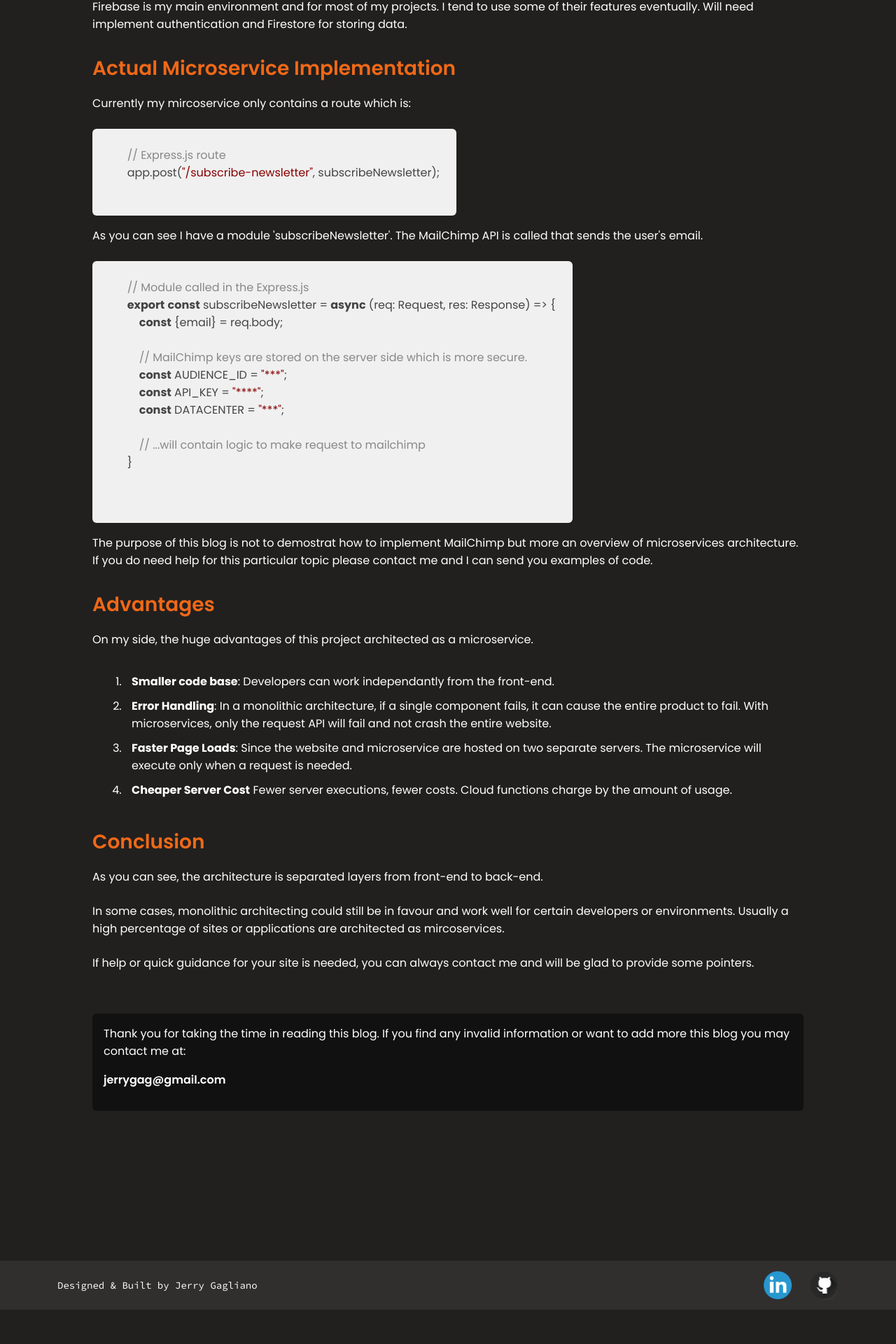
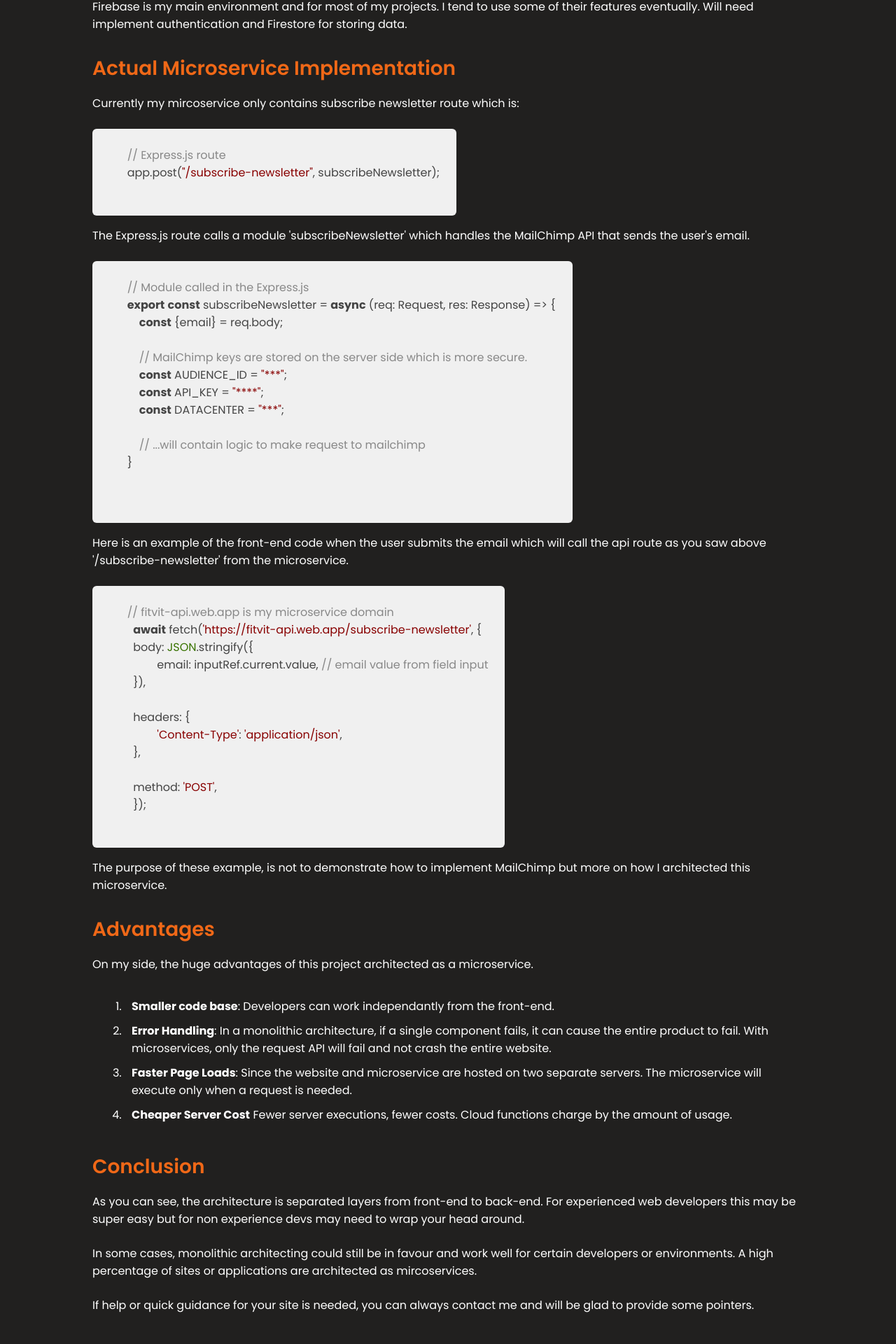
Before and after one commit to JGSolutions/jerry-gagliano, a Next.js app: page /posts/microservices-architecture-over-monolithic in a window 1280 px wide. Shown: the part 2071-3991 px from the top of the page at 70% size. Before the commit the page ends 3942 px from the top, so only its background shows below. Built offline with nearby package versions, Linux system fonts and the light colour scheme.

Commit message:
more corrections

```diff
--- a/pages/posts/microservices-architecture-over-monolithic.mdx
+++ b/pages/posts/microservices-architecture-over-monolithic.mdx
@@ -64,7 +64,7 @@ Will need implement authentication and Firestore for storing data.
 
 ## Actual Microservice Implementation
 
-Currently my mircoservice only contains a route which is:
+Currently my mircoservice only contains subscribe newsletter route which is:
 
 <SyntaxHighlighter language="javascript">
     {`
@@ -73,7 +73,7 @@ Currently my mircoservice only contains a route which is:
     `}
 </SyntaxHighlighter>
 
-As you can see I have a module 'subscribeNewsletter'. The MailChimp API is called that sends the user's email.
+The Express.js route calls a module 'subscribeNewsletter' which handles the MailChimp API that sends the user's email.
 
 <SyntaxHighlighter language="javascript">
     {`
@@ -92,8 +92,27 @@ As you can see I have a module 'subscribeNewsletter'. The MailChimp API is calle
     `}
 </SyntaxHighlighter>
 
-The purpose of this blog is not to demostrat how to implement MailChimp but more an overview of microservices architecture.
-If you do need help for this particular topic please contact me and I can send you examples of code.
+Here is an example of the front-end code when the user submits the email which will call the
+api route as you saw above '/subscribe-newsletter' from the microservice.
+
+<SyntaxHighlighter language="javascript">
+    {`
+        // fitvit-api.web.app is my microservice domain
+       	await fetch('https://fitvit-api.web.app/subscribe-newsletter', {
+		body: JSON.stringify({
+			email: inputRef.current.value, // email value from field input
+		}),
+
+		headers: {
+			'Content-Type': 'application/json',
+		},
+
+		method: 'POST',
+		});
+    `}
+</SyntaxHighlighter>
+
+The purpose of these example, is not to demonstrate how to implement MailChimp but more on how I architected this microservice.
 
 ## Advantages
 
@@ -106,10 +125,11 @@ On my side, the huge advantages of this project architected as a microservice.
 
 ## Conclusion
 
-As you can see, the architecture is separated layers from front-end to back-end.
+As you can see, the architecture is separated layers from front-end to back-end. For experienced web developers this may be super easy but
+for non experience devs may need to wrap your head around.
 
 In some cases, monolithic architecting could still be in favour and work well for certain
-developers or environments. Usually a high percentage of sites or applications are architected as mircoservices.
+developers or environments. A high percentage of sites or applications are architected as mircoservices.
 
 If help or quick guidance for your site is needed, you can always contact me and will be glad to provide some pointers.
 
```
